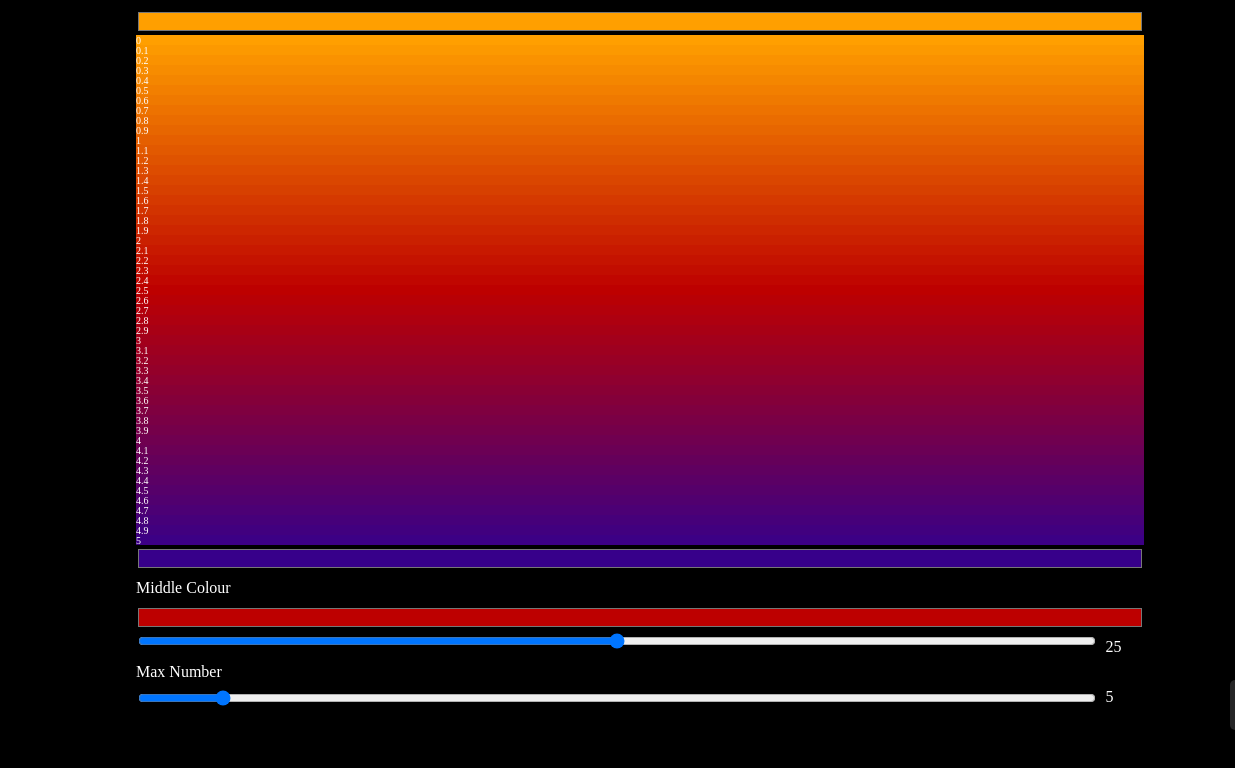
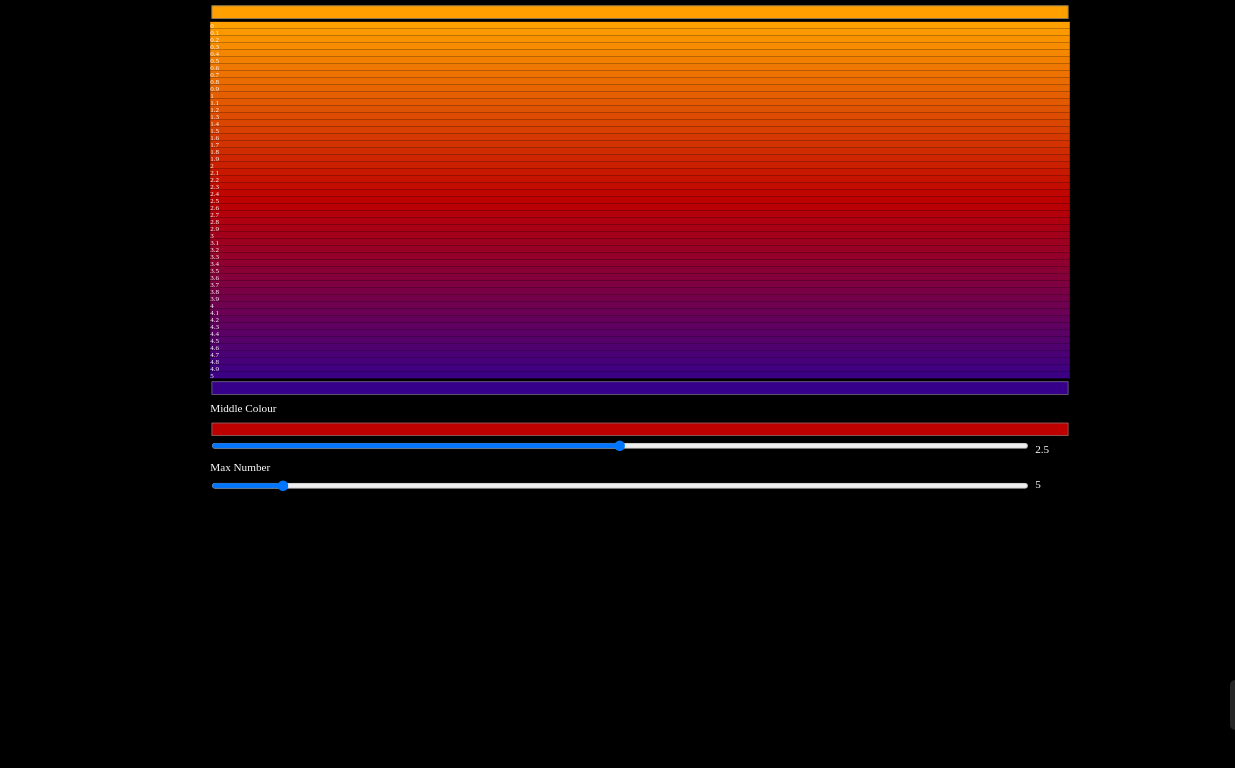
Before and after one commit to adam-sharp2003/Colour-Gradient, a plain HTML site: page index.html in a window 1280 px wide. Shown: the full height of the page, 0-1235 px from the left. Drawn offline with Linux system fonts and the light colour scheme.

Commit message:
Fit all content without scrolling

```diff
--- a/index.html
+++ b/index.html
@@ -29,16 +29,20 @@
   </div>
 </a>
 
-<body onload="formChanged()" style="background-color: black; padding: 0 10%">
+<body onload="formChanged()" style="background-color: black; padding: 0 10%; overflow: hidden">
 
+  <div style="transform: scale(0.7, 0.7);margin: -110px;">
     <input type="color" name="topColour" onkeyup="formChanged()" onchange="formChanged()" value="#FF9F00" style="width:100%; border: none; padding: 0; background-color: black" />
     <div id="colourMap"></div>
     <input type="color" name="bottomColour" onkeyup="formChanged()" onchange="formChanged()" value="#37008a" style="width:100%; border: none; padding: 0; background-color: black" />
     <p>Middle Colour</p>
     <input type="color" name="middlecolour" onkeyup="formChanged()" onchange="formChanged()" value="#BD0000" style="width:100%; border: none; padding: 0; background-color: black" />
-  <input type="range" min="0" max="50" value="25" oninput="formChanged()" id="middleLocation" style=" width:95%; float: left; margin-right: 10px"><p id="middleInt"></p>
+    <input type="range" min="0" max="50" value="25" oninput="formChanged()" id="middleLocation" style=" width:95%; float: left; margin-right: 10px">
+    <p id="middleInt"></p>
     <p>Max Number</p>
-  <input type="range" min="1" max="50" value="5" oninput="formChanged()" id="colourCount" style="width:95%; float: left; margin-right: 10px"><p id="colourCountInt"></p>
+    <input type="range" min="1" max="50" value="5" oninput="formChanged()" id="colourCount" style="width:95%; float: left; margin-right: 10px">
+    <p id="colourCountInt"></p>
+  </div>
 </body>
 
 <script src="myscripts.js"></script>
--- a/myscripts.js
+++ b/myscripts.js
@@ -26,7 +26,7 @@ function formChanged() {
     return `#${[rgbList[0][Math.round(n*10)],rgbList[1][Math.round(n*10)],rgbList[2][Math.round(n*10)]].map(n=>Math.round(n).toString(16).padStart(2,0)).join("")}`
   };
   let colourCount = document.getElementById("colourCount").value * 10
-  document.getElementById("middleInt").innerHTML = document.getElementById("middleLocation").value
+  document.getElementById("middleInt").innerHTML = document.getElementById("middleLocation").value / 10
   document.getElementById("colourCountInt").innerHTML = colourCount / 10
   document.getElementById("middleLocation").max = colourCount;
   for (let l = 0; l <= colourCount; l += 1) {
```
Lines whose indentation alone changed are shown as unchanged.
